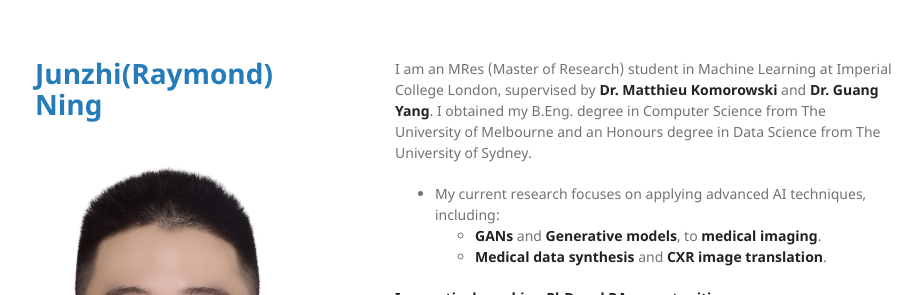
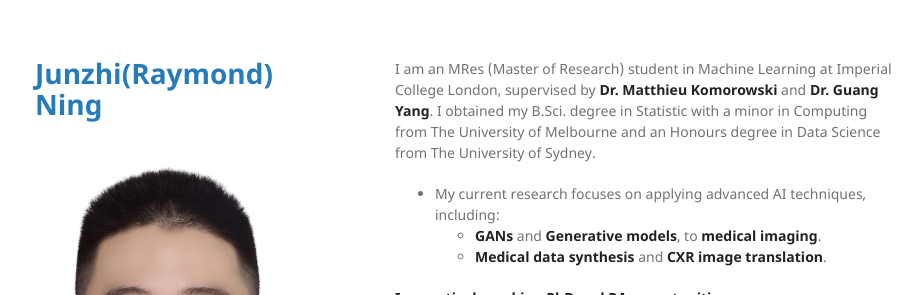
Before and after one commit to junzhin/junzhin-homepage, a Jekyll site: the page built from index.md, in a window 1280 px wide and 900 px high. Shown: the top 295 px of the window, without its empty margins (175-1099 px from the left). Built offline with Jekyll 4.4.1, drawn with Linux system fonts in a browser that asks for light colours.

Commit message:
Update intro

```diff
--- a/index.md
+++ b/index.md
@@ -3,7 +3,7 @@ layout: default
 title: Home
 ---
 
-I am an MRes (Master of Research) student in Machine Learning at Imperial College London, supervised by **Dr. Matthieu Komorowski** and **Dr. Guang Yang**. I obtained my B.Eng. degree in Computer Science from The University of Melbourne and an Honours degree in Data Science from The University of Sydney.
+I am an MRes (Master of Research) student in Machine Learning at Imperial College London, supervised by **Dr. Matthieu Komorowski** and **Dr. Guang Yang**. I obtained my B.Sci. degree in Statistic with a minor in Computing from The University of Melbourne and an Honours degree in Data Science from The University of Sydney.
 
 - My current research focuses on applying advanced AI techniques, including:
   - **GANs** and **Generative models**, to **medical imaging**.
```
Also changed, not shown: README.md.
